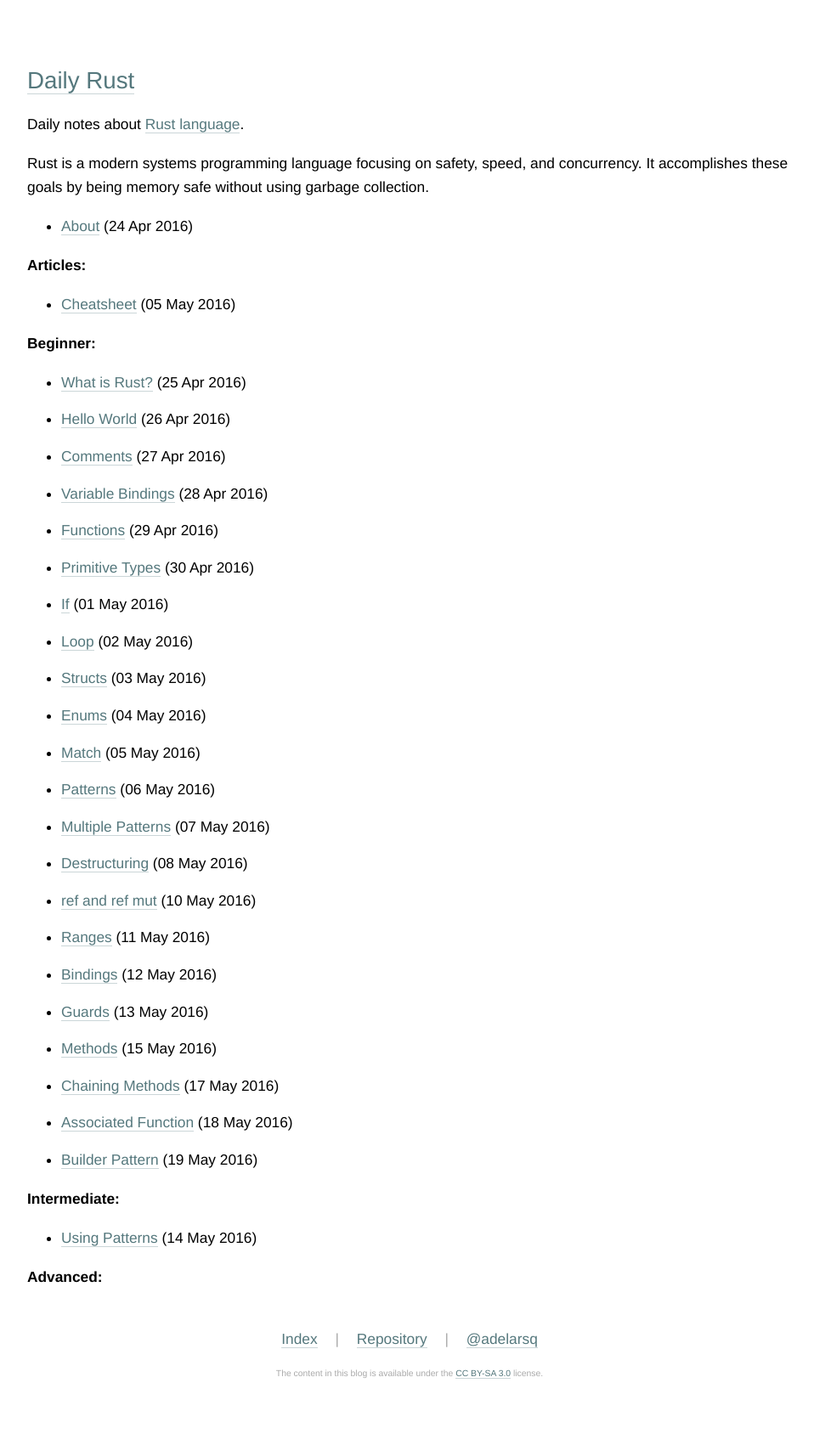
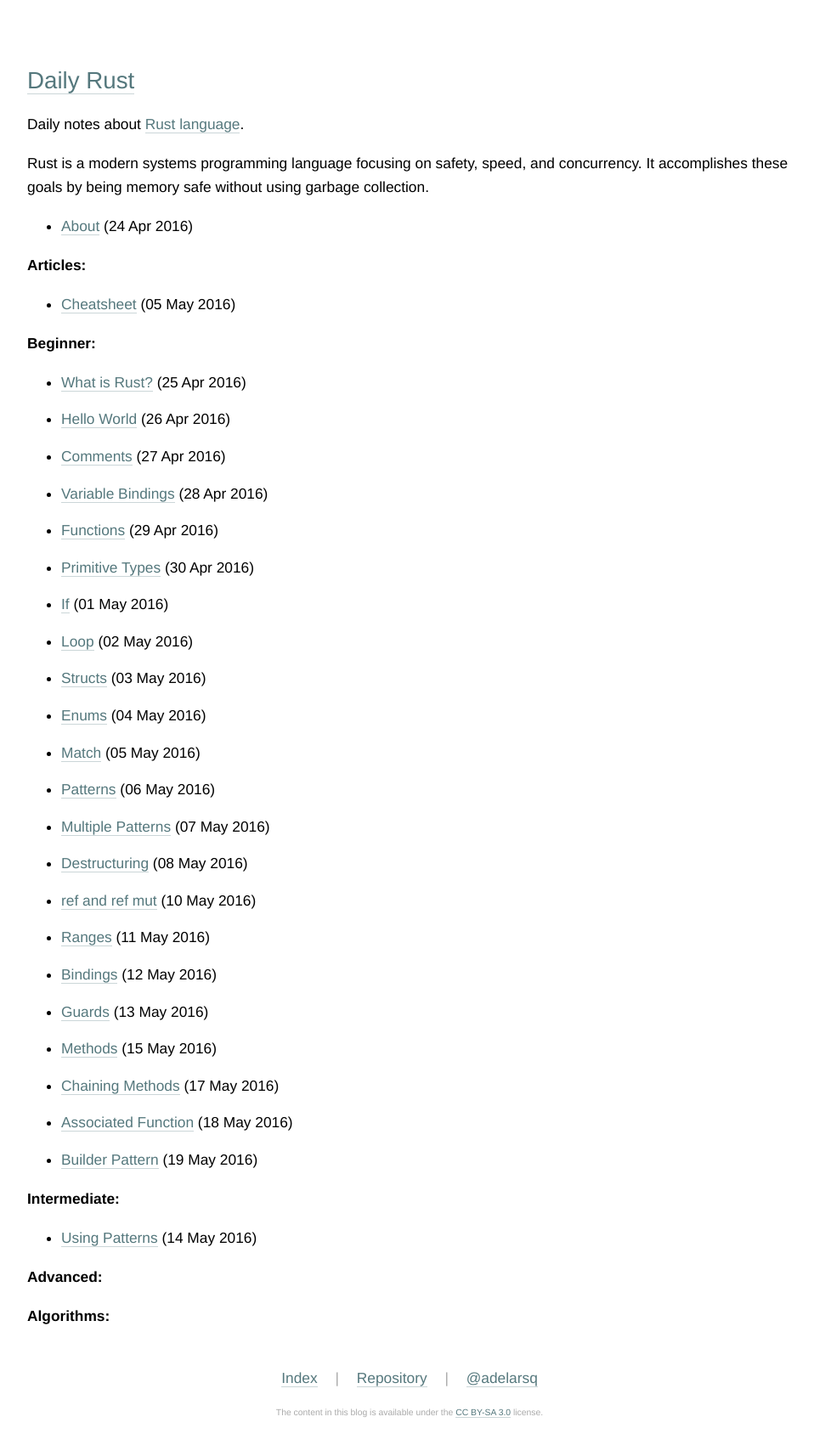
Before and after one commit to adelarsq/daily-rust.github.io, a Jekyll site: the page built from index.md, in a window 1280 px wide. Shown: the whole page at 85% size, without its empty margins (158-1116 px from the left). Built offline with Jekyll 4.4.1, drawn with Linux system fonts in a browser that asks for light colours; before the commit the page ends 1655 px from its top, so only the background shows below that.

Commit message:
Update index.md

```diff
--- a/index.md
+++ b/index.md
@@ -56,3 +56,13 @@ Rust is a modern systems programming language focusing on safety, speed, and con
     {% endif %}
   {% endfor %}
 </ul>
+
+**Algorithms:**
+
+<ul class="posts">
+  {% for post in site.posts reversed %}
+    {% if post.tags contains "algorithms" %}
+    <li><a href="{{ BASE_PATH }}{{ post.url }}">{{ post.index_title }}</a> ({{ post.date | date_to_string }})</li>
+    {% endif %}
+  {% endfor %}
+</ul>
```
